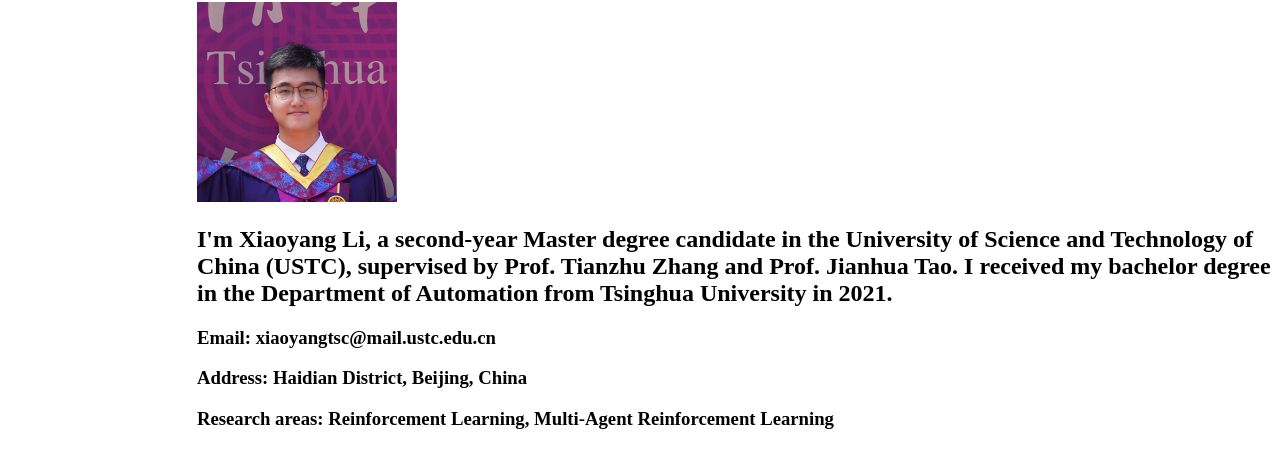
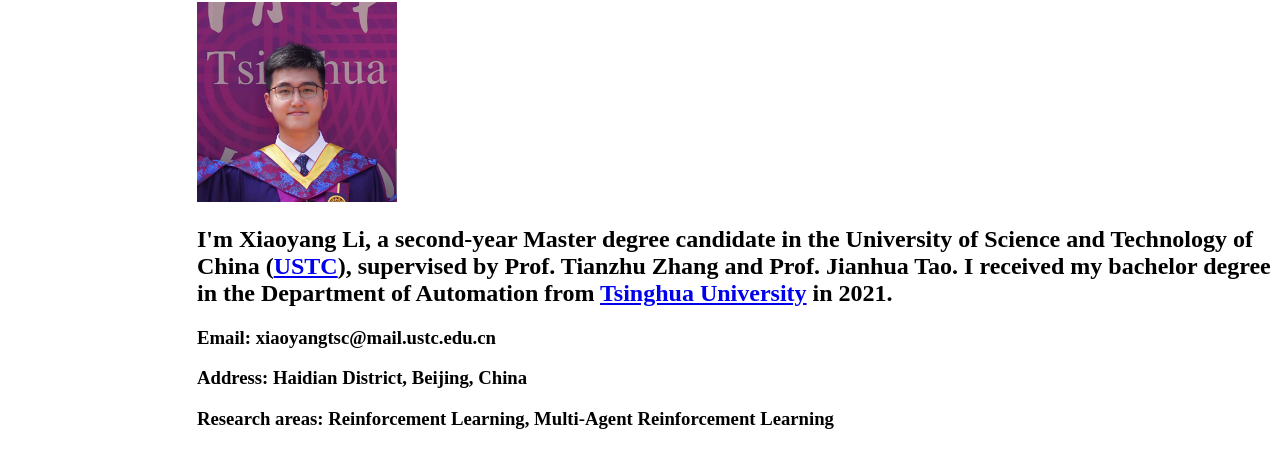
Before and after one commit to ToasterSC/ToasterSC.github.io, a plain HTML site: page index.html in a window 1280 px wide. Shown: the part 78-546 px from the top of the page. Drawn offline with Linux system fonts and the light colour scheme.

Commit message:
Update index.html

```diff
--- a/index.html
+++ b/index.html
@@ -14,7 +14,7 @@
 
 		<h1>Xiaoyang Li</h1>
 		<img src="./img/head.jpg" height="200px" width="200px" class="ex1" />
-		<h2 class="ex1">I'm Xiaoyang Li, a second-year Master degree candidate in the University of Science and Technology of China (USTC), supervised by Prof. Tianzhu Zhang and Prof. Jianhua Tao. I received my bachelor degree in the Department of Automation from Tsinghua University in 2021.</h2>
+		<h2 class="ex1">I'm Xiaoyang Li, a second-year Master degree candidate in the University of Science and Technology of China (<a href="https://www.ustc.edu.cn/">USTC</a>), supervised by Prof. Tianzhu Zhang and Prof. Jianhua Tao. I received my bachelor degree in the Department of Automation from <a href="https://www.tsinghua.edu.cn/">Tsinghua University</a> in 2021.</h2>
 		<h3 class="ex1">Email: xiaoyangtsc@mail.ustc.edu.cn</h3>
 		<h3 class="ex1">Address: Haidian District, Beijing, China</h3>
 		<h3 class="ex1">Research areas: Reinforcement Learning, Multi-Agent Reinforcement Learning</h3>
```
